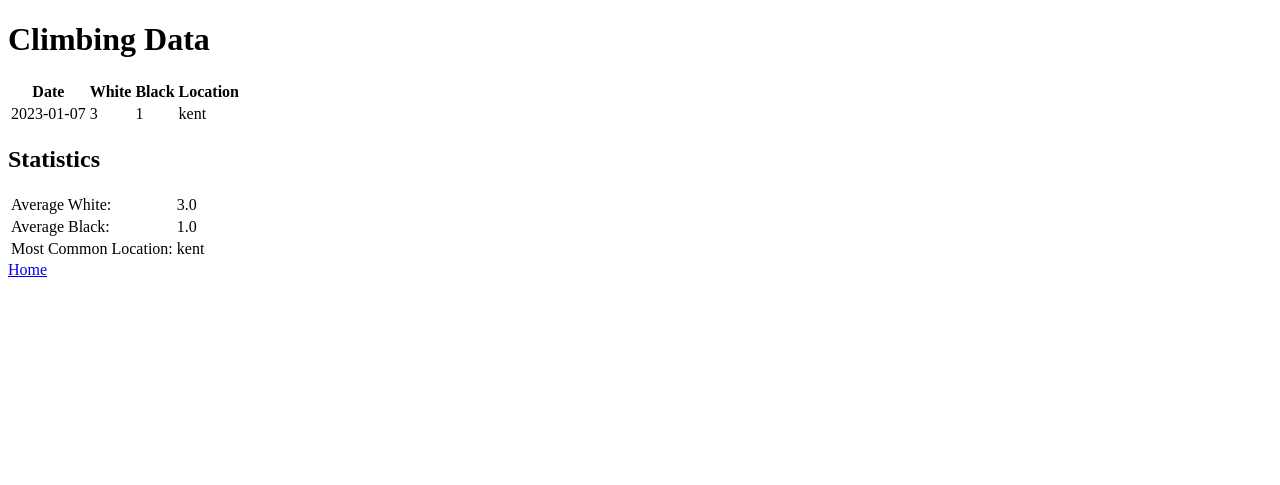
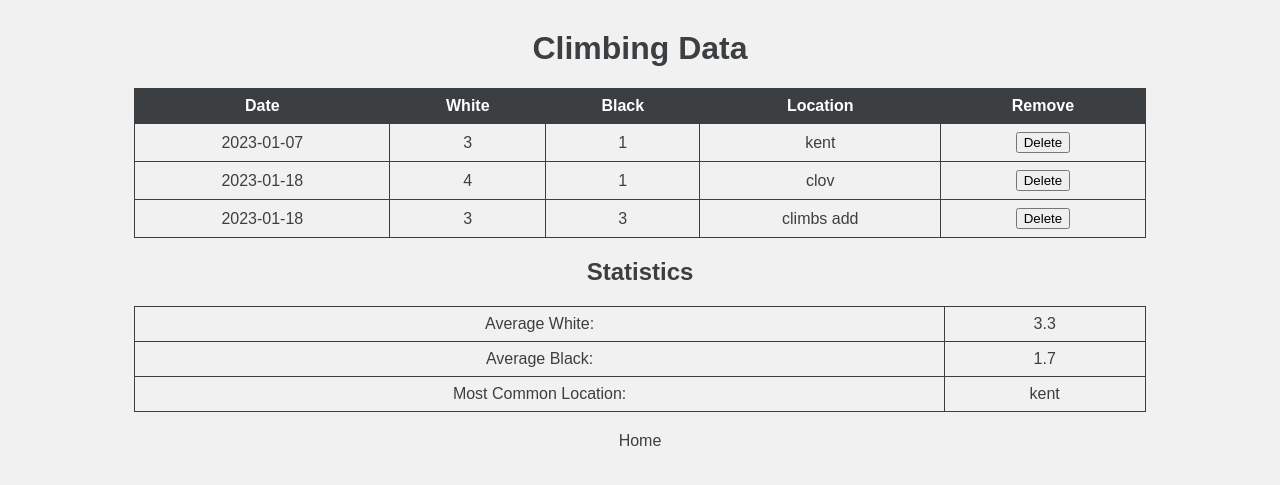
Before and after one commit to RyanB72/ClimbingStatistics, a Flask app: page /data in a window 1280 px wide. Shown: the top 485 px of the page. Run offline with Flask 3, Linux system fonts and the light colour scheme.

Commit message:
updated
-climbs can now be deleted
- the style has changed for both pages
- added some new climbs to see if climbing.txt gets updated everytime

```diff
--- a/application.py
+++ b/application.py
@@ -1,4 +1,4 @@
-from flask import Flask, render_template, request
+from flask import Flask, render_template, request, redirect
 import json
 from datetime import datetime
 from collections import Counter
@@ -32,8 +32,17 @@ def climbing():
     return render_template('index.html', today=today, success=True)
 
 
-@application.route('/data')
+@application.route('/data', methods=['GET', 'POST'])
 def data():
+    if request.method == 'POST':
+        if 'delete_climb' in request.form:
+            date = request.form['delete_climb']
+            with open('climbing.txt', 'r') as f:
+                climbing = json.load(f)
+            climbing = [climb for climb in climbing if climb['date'] != date]
+            with open('climbing.txt', 'w') as f:
+                json.dump(climbing, f)
+
     with open('climbing.txt', 'r') as f:
         climbing = json.load(f)
 
@@ -47,6 +56,5 @@ def data():
 
     return render_template('data.html', climbing=climbing, avg_white=avg_white, avg_black=avg_black, most_common_location=most_common_location)
 
-
 if __name__ == '__main__':
     application.run()
--- a/climbing.txt
+++ b/climbing.txt
@@ -1 +1 @@
-[{"date": "2023-01-07", "white": 3, "black": 1, "location": "kent"}]
+[{"date": "2023-01-07", "white": 3, "black": 1, "location": "kent"}, {"date": "2023-01-18", "white": 4, "black": 1, "location": "clov"}, {"date": "2023-01-18", "white": 3, "black": 3, "location": "climbs add"}]
--- a/templates/data.html
+++ b/templates/data.html
@@ -3,6 +3,49 @@
 <head>
     <title>Climbing Data</title>
 </head>
+<style>
+    body {
+    background-color: #f1f1f1;
+    color: #3c3f41;
+    font-family: Arial, sans-serif;
+    text-align: center;
+}
+
+h1 {
+    text-align: center;
+    color: #3c3f41;
+    margin-top: 30px;
+}
+
+table {
+    width: 80%;
+    margin: 0 auto;
+    border-collapse: collapse;
+}
+
+th, td {
+    border: 1px solid #3c3f41;
+    padding: 8px;
+}
+
+th {
+    background-color: #3c3f41;
+    color: #ffffff;
+}
+
+tr:nth-child(even) {
+    background-color: #f1f1f1;
+}
+
+a {
+    color: #3c3f41;
+    text-decoration: none;
+    display: block;
+    text-align: center;
+    margin-top: 20px;
+}
+
+</style>
 <body>
     <h1>Climbing Data</h1>
     <table>
@@ -11,6 +54,7 @@
             <th>White</th>
             <th>Black</th>
             <th>Location</th>
+            <th>Remove</th>
         </tr>
         {% for climb in climbing %}
         <tr>
@@ -18,6 +62,12 @@
             <td>{{ climb.white }}</td>
             <td>{{ climb.black }}</td>
             <td>{{ climb.location }}</td>
+            <td>
+                <form method="post">
+                    <input type="hidden" name="delete_climb" value="{{ climb.date }}">
+                    <input type="submit" value="Delete">
+                </form>
+            </td>
         </tr>
         {% endfor %}
     </table>
```
Also changed, not shown: templates/index.html (+63 -0 lines).
